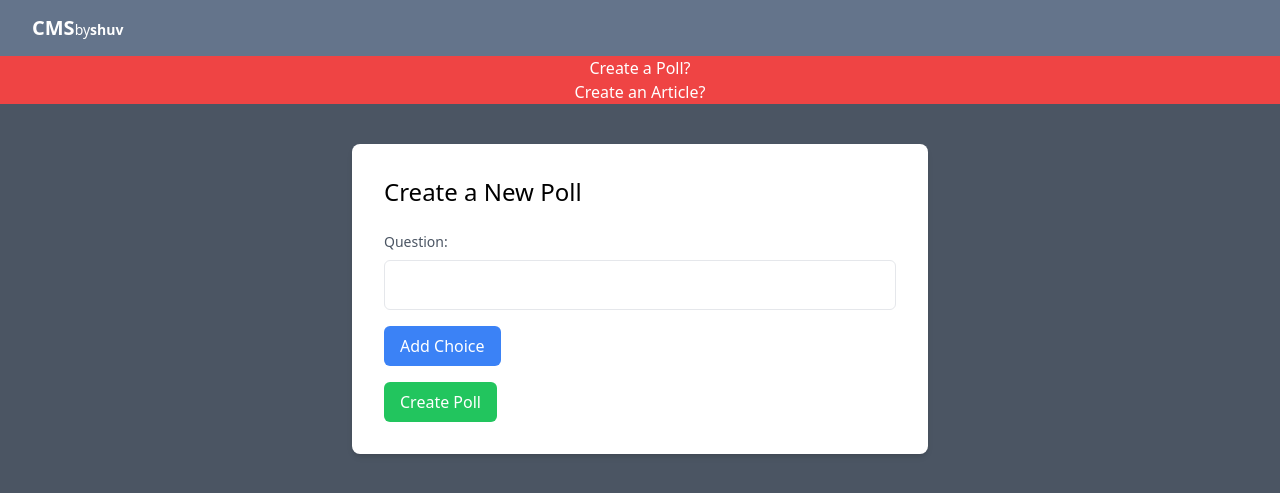
After one commit to Sagittarius17/django-cms, a Django app: page /polls/create/ in a window 1280 px wide. The commit adds this page. Shown: the top 493 px of the page. Run offline with Django 4.2, Linux system fonts and the light colour scheme; some libraries are stand-ins or nearby versions.

Commit message:
new poll template and view

```diff
--- a/app_cms/templates/app_cms/navbar.html
+++ b/app_cms/templates/app_cms/navbar.html
@@ -7,32 +7,38 @@
             <div class="flex-shrink-0 flex items-center">
                 <a href="{% url 'article_list' %}" class="font-bold text-xl">CMS<span class="font-normal text-sm">by<span class="font-bold text-sm">shuv</span></span></a>
             </div>
+
             <!-- Profile button for mobile view -->
-            <div id='mobile_profile' class="absolute inset-y-0 right-0 flex items-center lg:hidden sm:hidden">
-                <a href="{% url 'profile' %}" class="flex h-14 items-center hover:bg-gray-600 transition duration-300">
+            <div class="lg:hidden absolute inset-y-0 right-0 flex items-center">
+                <a href="{% url 'register' %}" id="mobile_register" class="h-14 items-center hover:bg-gray-600 transition duration-300 px-2 py-1 text-lg font-medium">
+                    <span class=''>Register</span>
+                </a>
+                <a href="{% url 'login' %}" id='mobile_login' class="h-14 items-center hover:bg-gray-600 transition duration-300 px-2 py-1 text-lg font-medium">
+                    <span>Login</span>
+                </a>
+                <a href="{% url 'profile' %}" id='mobile_profile' class="h-14 items-center hover:bg-gray-600 transition duration-300">
                     <img class="relative border border-solid rounded-full w-10 h-10" src="{{ profile.profilePic }}" alt="Logged in!">
                 </a>
             </div>
+
             <!-- Desktop menu -->
-            <div class="hidden fixed sm:right-[10%] sm:block sm:ml-6">
-                <div class="flex flex-row">
+            <div class="sm:hidden fixed right-[10%] block ml-6">
                 <div class="flex fixed top-0 right-5 space-x-0">
-                        <a href="{% url 'register' %}" id="register_btn" class="flex h-14 items-center hover:bg-gray-600 transition duration-300 px-2 py-1 text-lg font-medium">
+                    <a href="{% url 'register' %}" id="register_btn" class="h-14 items-center hover:bg-gray-600 transition duration-300 px-2 py-1 text-lg font-medium">
                         <span class=''>Register</span>
                     </a>
-                        <a href="{% url 'login' %}" id='login_btn' class="flex h-14 items-center hover:bg-gray-600 transition duration-300 px-2 py-1 text-lg font-medium">
+                    <a href="{% url 'login' %}" id='login_btn' class="h-14 items-center hover:bg-gray-600 transition duration-300 px-2 py-1 text-lg font-medium">
                         <span>Login</span>
                     </a>
-                        <a href="{% url 'profile' %}" id='user_profile' class="sm:hidden fixed right-[5%] h-14 items-center hover:bg-gray-600 transition duration-300 px-2 py-1 text-lg font-medium">
+                    <a href="{% url 'profile' %}" id='user_profile' class="fixed right-[5%] h-14 items-center hover:bg-gray-600 transition duration-300 px-2 py-1 text-lg font-medium">
                         <img class="relative border border-solid rounded-full w-10 h-10" src="{{ profile.profilePic }}" alt="Logged in!">
                         <span id="username" class='ml-1 pr-2 text-lg font-medium'>{{ profile.username }}</span>
                     </a>
                 </div>
-                    <div id='logout_btn' class="hidden fixed right-[0.5%] top-0 h-14">
+                <div id='logout_btn' class="fixed right-[0.5%] top-0 h-14">
                     <a href="{% url 'logout' %}" class="flex h-full bg-black items-center hover:bg-gray-600 transition duration-300">
                         <img class="w-8 h-8" src="{% static 'images/logout.png' %}" title="Logout!">
                     </a>
-                    </div>
                 </div>
             </div>
         </div>
@@ -42,22 +48,22 @@
 <script>
     document.addEventListener('DOMContentLoaded', () => {
         const isAuthenticated = {{ is_authenticated|lower }};
+        const token = localStorage.getItem('userToken');
+
+        const mobileProfile = document.getElementById('mobile_profile');
+        const mobileLogin = document.getElementById('mobile_login');
+        const mobileRegister = document.getElementById('mobile_register');
+
         const userProfile = document.getElementById('user_profile');
-        const mobileProfile = document.getElementById('mobile_profile');
         const loginBtn = document.getElementById('login_btn');
         const registerBtn = document.getElementById('register_btn');
         const logoutBtn = document.getElementById('logout_btn');
 
         if (isAuthenticated) {
-            mobileProfile.style.display = "flex"; // for mobile view
-            userProfile.style.display = "flex"; // for desktop view
-            logoutBtn.style.display = "flex";
-            loginBtn.style.display = "none";
-            registerBtn.style.display = "none";
+            // for mobile view
+
+            // for desktop view
         } else {
-            mobileProfile.style.display = "none";
-            loginBtn.style.display = "block";
-            registerBtn.style.display = "block";
         }
     });
 
--- a/app_cms/templates/app_cms/new_article.html
+++ b/app_cms/templates/app_cms/new_article.html
@@ -6,7 +6,7 @@
         {% csrf_token %}
         <div>
             <input type="text" name="title" placeholder="Title" class="w-full mb-2 p-1 rounded-sm text-black" required>
-            {% comment %} <input type="text" name="author" placeholder="Author" class="mb-2 p-1 rounded-sm text-black"> {% endcomment %}
+            <input type="text" name="author" placeholder="Author" class="mb-2 p-1 rounded-sm text-black">
             <input type="file" name="image" required>
         </div>
         <textarea name="content" placeholder="Content"></textarea>
--- a/app_cms/templates/base.html
+++ b/app_cms/templates/base.html
@@ -16,21 +16,25 @@
         {% comment %} <link rel="stylesheet" type="text/css" href="{% static 'css/main.css' %}"> {% endcomment %}
     </head>
 
-    <body class='flex bg-gray-600 text-white justify-center'>
+    <body class='flex bg-gray-600 text-white justify-center blur-3xl transition-filter duration-500'>
         {% include "app_cms/navbar.html"%}
 
         <div id="main_content" class="flex flex-col justify-center mt-14 w-full">
-            {% if request.path == 'article_detail' %}
-                <a href="{% url 'app_polls:index' %}" class="flex relative justify-center bg-red-500 hover:bg-red-900 transition duration-300 w-full z-9">Create a Poll?</a>
-            {% elif request.path == 'app_polls:detail' %}
-                <a href="{% url 'article_list' %}" class="flex relative justify-center bg-red-500 hover:bg-red-900 transition duration-300 w-full z-9">Create an Article?</a>
-            {% endif %}
+
+                <a href="{% url 'app_polls:polls' %}" class="flex relative justify-center bg-red-500 hover:bg-red-900 transition duration-300 w-full z-9">Create a Poll?</a>
+
+                <a href="{% url 'new_article' %}" class="flex relative justify-center bg-red-500 hover:bg-red-900 transition duration-300 w-full z-9">Create an Article?</a>
+
             {% block content %}
 
             {% endblock %}
         </div>
 
         <script>
+            window.onload = function() {
+                document.body.style.filter = 'none';
+            };
+
             // JavaScript to handle AJAX page changes
             document.addEventListener('DOMContentLoaded', () => {
                 const container = document.getElementById('main_content');
--- /dev/null
+++ b/app_polls/templates/app_polls/new_poll.html
@@ -0,0 +1,37 @@
+{% extends 'base.html' %}
+{% load static %}
+
+{% block content %}
+    <div class="container mx-auto mt-10 max-w-xl">
+        <div class="bg-white text-black p-8 rounded-lg shadow-md">
+            <h2 class="text-2xl mb-6">Create a New Poll</h2>
+            <form action="{% url 'app_polls:new_poll' %}" method="post">
+                {% csrf_token %}
+                <div class="mb-4">
+                    <label class="block text-sm font-medium text-gray-600 mb-2" for="question_text">Question:</label>
+                    <input class="w-full p-3 border rounded-md" type="text" id="question_text" name="question_text" required>
+                </div>
+                <div id="choices">
+                    <!-- Add choice fields dynamically using JavaScript -->
+                </div>
+                <button type="button" id="add_choice" class="bg-blue-500 hover:bg-blue-600 text-white rounded-md px-4 py-2 mb-4">Add Choice</button>
+                <div>
+                    <button type="submit" class="bg-green-500 hover:bg-green-600 text-white rounded-md px-4 py-2">Create Poll</button>
+                </div>
+            </form>
+        </div>
+    </div>
+    <script>
+        let choiceCount = 0;
+        document.getElementById('add_choice').addEventListener('click', function() {
+            choiceCount++;
+            const choiceDiv = document.createElement('div');
+            choiceDiv.className = 'mb-4';
+            choiceDiv.innerHTML = `
+                <label class="block text-sm font-medium text-gray-600 mb-2" for="choice_${choiceCount}">Choice ${choiceCount}:</label>
+                <input class="w-full p-3 border rounded-md" type="text" id="choice_${choiceCount}" name="choice_${choiceCount}" required>
+            `;
+            document.getElementById('choices').appendChild(choiceDiv);
+        });
+    </script>
+{% endblock %}
--- a/app_polls/urls.py
+++ b/app_polls/urls.py
@@ -4,7 +4,8 @@ from . import views
 
 app_name = "app_polls"
 urlpatterns = [
-    path("", views.index, name="index"),
+    path("", views.polls, name="polls"),
+    path('create/', views.new_poll, name='new_poll'),
     path("<int:pk>/", views.DetailView.as_view(), name="detail"),
     path("<int:pk>/results/", views.ResultsView.as_view(), name="results"),
     path("<int:question_id>/vote/", views.vote, name="vote"),
--- a/app_polls/views.py
+++ b/app_polls/views.py
@@ -1,4 +1,4 @@
-from django.shortcuts import render, get_object_or_404
+from django.shortcuts import render, redirect, get_object_or_404
 from django.http import HttpResponse, HttpResponseRedirect, Http404
 from django.views.generic import TemplateView
 from .models import Question
@@ -12,7 +12,7 @@ from app_cms.utils import get_user_profile
 # Create your views here.
 @csrf_exempt
 class IndexView(TemplateView):
-    template_name = "app_polls/index.html"
+    template_name = "app_polls/polls.html"
     context_object_name = "latest_question_list"
 
     def get_queryset(self):
@@ -38,14 +38,30 @@ class ResultsView(generic.DetailView):
     template_name = "app_polls/results.html"
 
 
-def index(request):
+def polls(request):
     latest_question_list = Question.objects.order_by("-pub_date")[:5]
     user_id = request.session.get('user_id')
     profile = get_user_profile(user_id)
     context = {"latest_question_list": latest_question_list,
                'is_authenticated': request.user.is_authenticated,
                "profile": profile}
-    return render(request, "app_polls/index.html", context)
+    return render(request, "app_polls/polls.html", context)
+
+
+def new_poll(request):
+    if request.method == 'POST':
+        question_text = request.POST.get('question_text')
+        # Set pub_date to the current date and time
+        question = Question.objects.create(question_text=question_text, pub_date=timezone.now())
+
+        for key, value in request.POST.items():
+            if key.startswith("choice_"):
+                Choice.objects.create(question=question, choice_text=value)
+
+        return redirect('app_polls:polls')
+
+    return render(request, 'app_polls/new_poll.html')
+
 
 def detail(request, question_id):
     question = get_object_or_404(Question, pk=question_id)
```
Also changed, not shown: app_polls/templates/app_polls/detail.html (+8 -8 lines), app_polls/templates/app_polls/results.html (+21 -7 lines), app_polls/templates/app_polls/polls.html (renamed from app_polls/templates/app_polls/index.html), db.sqlite3, static/images/pika_dUKfkpA.gif (added). Lines whose indentation alone changed are shown as unchanged.
